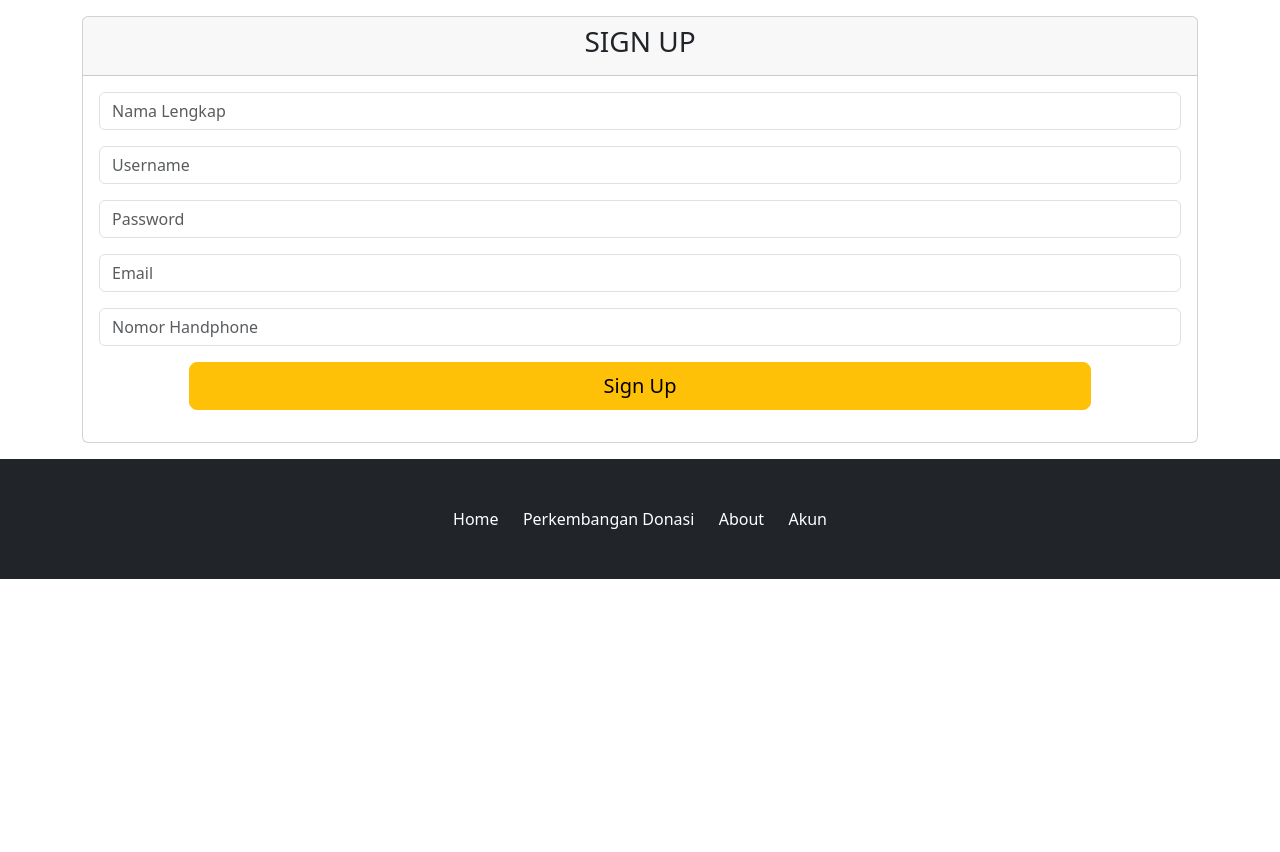
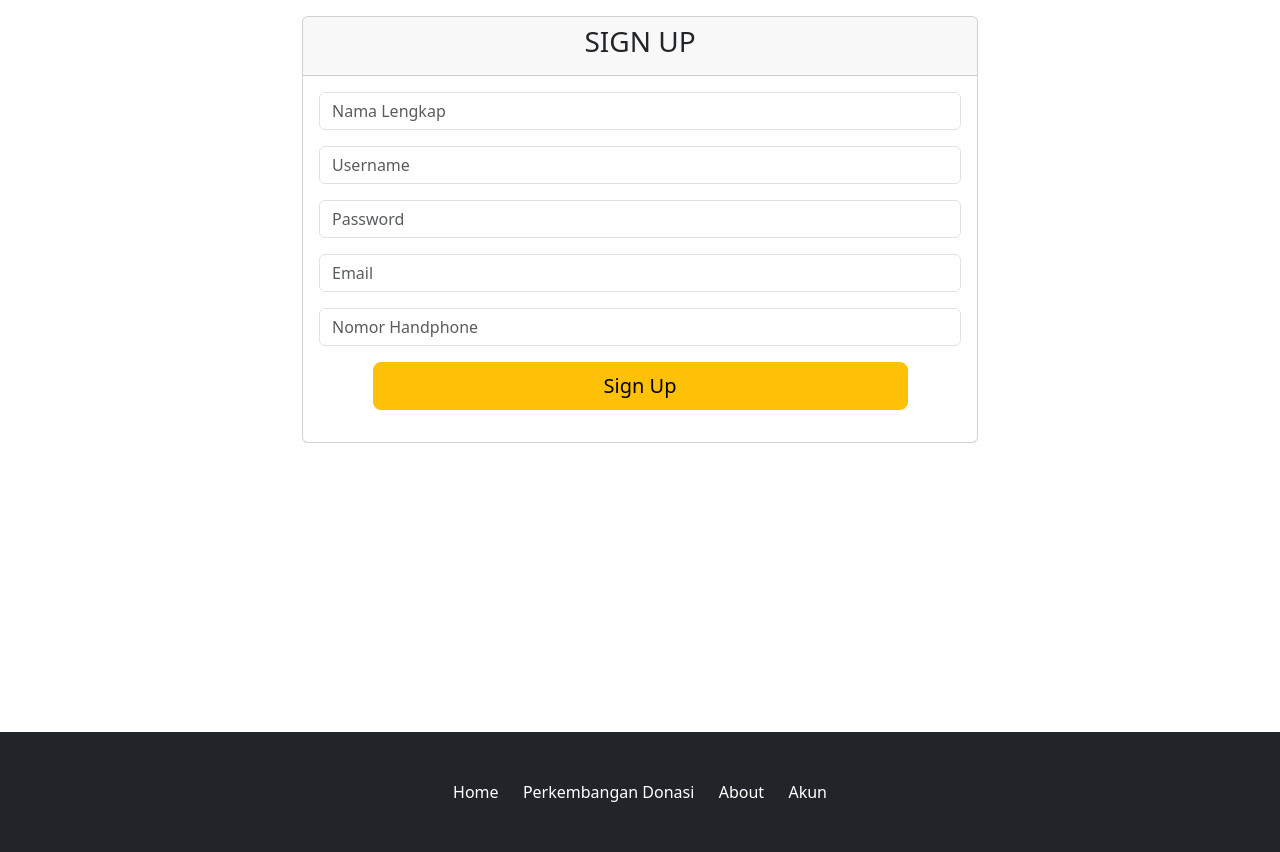
Before and after one commit to vidakomaria/PWB_UAS, a PHP site: the page made by app/views/createAkun/index.php in a window 1280 px wide. Shown: the part 88-940 px from the top of the page. Before the commit the page ends 667 px from the top, so only its background shows below. Run offline with PHP 8.4, Linux system fonts and the light colour scheme; the template is opened without the code that fills it, so the values that code supplies are empty; some libraries are stand-ins or nearby versions.

Commit message:
Update index.php

```diff
--- a/app/views/createAkun/index.php
+++ b/app/views/createAkun/index.php
@@ -1,4 +1,4 @@
-<div class="container mt-3 mb-3 " style="width: 700: height: 700">
+<div class="container mt-3 mb-3 " style="width: 700; height: 700">
     <div class="card card-primary">
         <div class="card-header">
             <h3 class="text-md-center">SIGN UP</h3>
```
